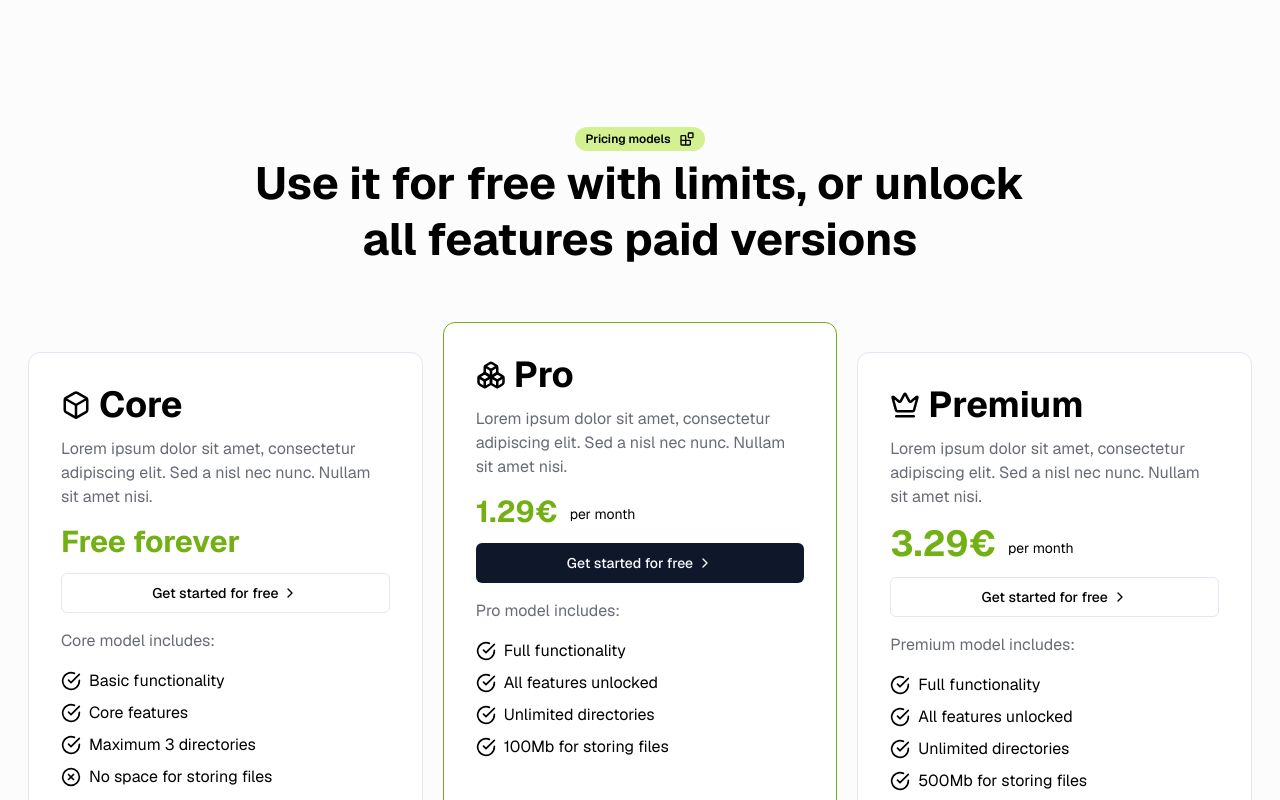
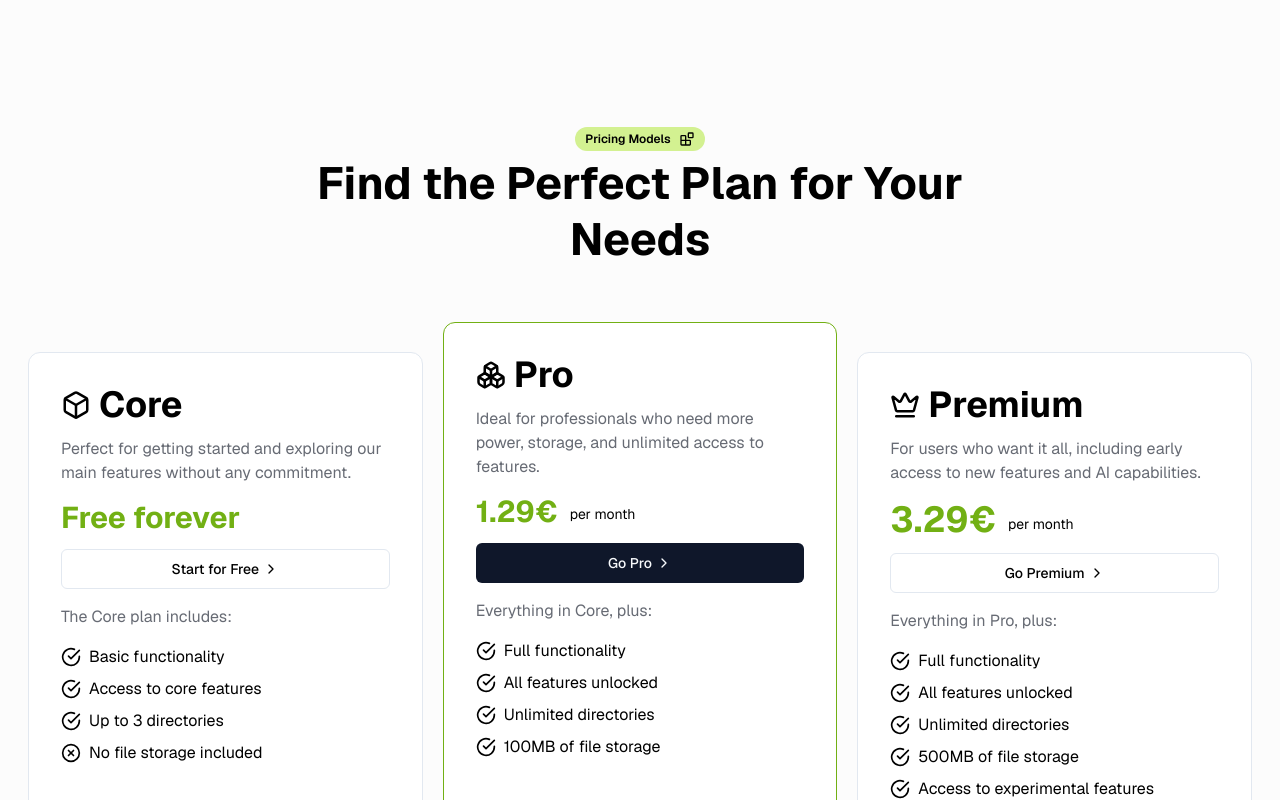
Before and after one commit to studiominsky/panellio, a Next.js app: page / in a window 1280 px wide. Shown: the part 3540-4340 px from the top of the page. Built offline with nearby package versions, Linux system fonts and the light colour scheme; no server answers.

Commit message:
add missing pages

```diff
--- a/app/pricing/page.tsx
+++ b/app/pricing/page.tsx
@@ -28,16 +28,14 @@ export default function Pricing() {
                 variant="outline"
                 className="mb-1 py-1 border-none bg-[--ui-soft] text-black dark:text-[--ui-primary] dark:bg-[--ui-primary-opacity]"
               >
-                The big picture <Scroll className="w-4 h-4 ml-2" />
+                Pricing models <Scroll className="w-4 h-4 ml-2" />
               </Badge>
               <h1 className="text-[40px] font-bold mx-auto leading-[1] md:text-[75px]">
-                Pricing models
+                Choose Your Plan
               </h1>
               <p className=" max-w-[480px] text-lg font-normal mt-5 md:max-w-[690px] mx-auto md:text-[23px] md:leading-9">
-                Lorem ipsum, dolor sit amet consectetur adipisicing
-                elit. Corrupti esse magni sint quam harum aliquid, ex
-                tenetur architecto. Blanditiis reiciendis ex iste
-                cupiditate, porro dolorem.
+                Whether you're just starting out or need advanced
+                features, we have a plan that's right for you.
               </p>
             </div>
           </Container>
@@ -50,8 +48,8 @@ export default function Pricing() {
                 <span>Core</span>
               </span>
               <p className="text-md mt-3 text-foreground/60">
-                Lorem ipsum dolor sit amet, consectetur adipiscing
-                elit. Sed a nisl nec nunc. Nullam sit amet nisi.
+                Perfect for getting started and exploring our main
+                features without any commitment.
               </p>
               <span className="flex items-end gap-3 mt-3">
                 <span className="text-3xl font-bold text-[--ui-primary] relative top-[3px]">
@@ -65,12 +63,12 @@ export default function Pricing() {
                 className="mt-4"
               >
                 <Link href="/signup">
-                  Get started for free
+                  Start for Free
                   <ChevronRight className="ml-1 h-4 w-4" />
                 </Link>
               </Button>
               <span className="my-4 text-foreground/60">
-                Core model includes:
+                The Core plan includes:
               </span>
               <span className="flex items-center gap-2 mb-2">
                 <CircleCheckBig size={20} />
@@ -78,15 +76,15 @@ export default function Pricing() {
               </span>
               <span className="flex items-center gap-2 mb-2">
                 <CircleCheckBig size={20} />
-                Core features
+                Access to core features
               </span>
               <span className="flex items-center gap-2 mb-2">
                 <CircleCheckBig size={20} />
-                Maximum 3 directories
+                Up to 3 directories
               </span>
               <span className="flex items-center gap-2 mb-2">
                 <CircleX size={20} />
-                No space for storing files
+                No file storage included
               </span>
             </div>
             <div className="flex flex-col w-full  border bg-card border-[--ui-primary] rounded-xl p-6 md:p-8 lg:w-1/3 lg:mt-[-30px]">
@@ -95,8 +93,8 @@ export default function Pricing() {
                 <span>Pro</span>
               </span>
               <p className="text-md mt-3 text-foreground/60">
-                Lorem ipsum dolor sit amet, consectetur adipiscing
-                elit. Sed a nisl nec nunc. Nullam sit amet nisi.
+                Ideal for professionals who need more power, storage,
+                and unlimited access to features.
               </p>
               <span className="flex items-baseline gap-3 mt-3">
                 <span className="text-3xl font-bold text-[--ui-primary] relative top-[3px]">
@@ -106,12 +104,12 @@ export default function Pricing() {
               </span>
               <Button asChild name="Sign Up" className="mt-4">
                 <Link href="/signup">
-                  Get started for free{' '}
+                  Go Pro
                   <ChevronRight className="ml-1 h-4 w-4" />
                 </Link>
               </Button>
               <span className="my-4 text-foreground/60">
-                Pro model includes:
+                Everything in Core, plus:
               </span>
               <span className="flex items-center gap-2 mb-2">
                 <CircleCheckBig size={20} />
@@ -127,7 +125,7 @@ export default function Pricing() {
               </span>
               <span className="flex items-center gap-2 mb-2">
                 <CircleCheckBig size={20} />
-                100Mb for storing files
+                100MB of file storage
               </span>
             </div>
             <div className="flex flex-col w-full border bg-card border-border rounded-xl p-6 md:p-8 lg:w-1/3">
@@ -136,8 +134,8 @@ export default function Pricing() {
                 <span>Premium</span>
               </span>
               <p className="text-md mt-3 text-foreground/60">
-                Lorem ipsum dolor sit amet, consectetur adipiscing
-                elit. Sed a nisl nec nunc. Nullam sit amet nisi.
+                For users who want it all, including early access to
+                new features and AI capabilities.
               </p>
               <span className="flex items-baseline gap-3 mt-3">
                 <span className="text-4xl font-bold text-[--ui-primary] relative top-[3px]">
@@ -152,12 +150,12 @@ export default function Pricing() {
                 className="mt-4"
               >
                 <Link href="/signup">
-                  Get started for free
+                  Go Premium
                   <ChevronRight className="ml-1 h-4 w-4" />
                 </Link>
               </Button>
               <span className="my-4 text-foreground/60">
-                Premium model includes:
+                Everything in Pro, plus:
               </span>
               <span className="flex items-center gap-2 mb-2">
                 <CircleCheckBig size={20} />
@@ -173,15 +171,15 @@ export default function Pricing() {
               </span>
               <span className="flex items-center gap-2 mb-2">
                 <CircleCheckBig size={20} />
-                500Mb for storing files
+                500MB of file storage
               </span>
               <span className="flex items-center gap-2 mb-2">
                 <CircleCheckBig size={20} />
-                Experimental features included
+                Access to experimental features
               </span>
               <span className="flex items-center gap-2 mb-2">
                 <CircleCheckBig size={20} />
-                AI included
+                Integrated AI assistant
               </span>
             </div>
           </div>
--- a/components/home/pricing.tsx
+++ b/components/home/pricing.tsx
@@ -23,11 +23,10 @@ function Pricing() {
             variant="outline"
             className="py-1 border-none bg-[--ui-soft] text-black dark:text-[--ui-primary] dark:bg-[--ui-primary-opacity]"
           >
-            Pricing models <Blocks className="w-4 h-4 ml-2" />
+            Pricing Models <Blocks className="w-4 h-4 ml-2" />
           </Badge>
           <h2 className="text-center max-w-[780px] text-[35px] md:text-[45px] font-bold leading-tight">
-            Use it for free with limits, or unlock all features paid
-            versions
+            Find the Perfect Plan for Your Needs
           </h2>
           <div className="flex flex-col justify-between mt-10 gap-5 w-full lg:flex-row md:mt-20">
             <div className="flex flex-col w-full border bg-card border-border rounded-xl p-6 md:p-8 lg:w-1/3">
@@ -36,8 +35,8 @@ function Pricing() {
                 <span>Core</span>
               </span>
               <p className="text-md mt-3 text-foreground/60">
-                Lorem ipsum dolor sit amet, consectetur adipiscing
-                elit. Sed a nisl nec nunc. Nullam sit amet nisi.
+                Perfect for getting started and exploring our main
+                features without any commitment.
               </p>
               <span className="flex items-end gap-3 mt-3">
                 <span className="text-3xl font-bold text-[--ui-primary] relative top-[3px]">
@@ -51,12 +50,12 @@ function Pricing() {
                 className="mt-4"
               >
                 <Link href="/signup">
-                  Get started for free
+                  Start for Free
                   <ChevronRight className="ml-1 h-4 w-4" />
                 </Link>
               </Button>
               <span className="my-4 text-foreground/60">
-                Core model includes:
+                The Core plan includes:
               </span>
               <span className="flex items-center gap-2 mb-2">
                 <CircleCheckBig size={20} />
@@ -64,15 +63,15 @@ function Pricing() {
               </span>
               <span className="flex items-center gap-2 mb-2">
                 <CircleCheckBig size={20} />
-                Core features
+                Access to core features
               </span>
               <span className="flex items-center gap-2 mb-2">
                 <CircleCheckBig size={20} />
-                Maximum 3 directories
+                Up to 3 directories
               </span>
               <span className="flex items-center gap-2 mb-2">
                 <CircleX size={20} />
-                No space for storing files
+                No file storage included
               </span>
             </div>
             <div className="flex flex-col w-full  border bg-card border-[--ui-primary] rounded-xl p-6 md:p-8 lg:w-1/3 lg:mt-[-30px]">
@@ -81,8 +80,8 @@ function Pricing() {
                 <span>Pro</span>
               </span>
               <p className="text-md mt-3 text-foreground/60">
-                Lorem ipsum dolor sit amet, consectetur adipiscing
-                elit. Sed a nisl nec nunc. Nullam sit amet nisi.
+                Ideal for professionals who need more power, storage,
+                and unlimited access to features.
               </p>
               <span className="flex items-baseline gap-3 mt-3">
                 <span className="text-3xl font-bold text-[--ui-primary] relative top-[3px]">
@@ -92,12 +91,12 @@ function Pricing() {
               </span>
               <Button asChild name="Sign Up" className="mt-4">
                 <Link href="/signup">
-                  Get started for free{' '}
+                  Go Pro
                   <ChevronRight className="ml-1 h-4 w-4" />
                 </Link>
               </Button>
               <span className="my-4 text-foreground/60">
-                Pro model includes:
+                Everything in Core, plus:
               </span>
               <span className="flex items-center gap-2 mb-2">
                 <CircleCheckBig size={20} />
@@ -113,7 +112,7 @@ function Pricing() {
               </span>
               <span className="flex items-center gap-2 mb-2">
                 <CircleCheckBig size={20} />
-                100Mb for storing files
+                100MB of file storage
               </span>
             </div>
             <div className="flex flex-col w-full border bg-card border-border rounded-xl p-6 md:p-8 lg:w-1/3">
@@ -122,8 +121,8 @@ function Pricing() {
                 <span>Premium</span>
               </span>
               <p className="text-md mt-3 text-foreground/60">
-                Lorem ipsum dolor sit amet, consectetur adipiscing
-                elit. Sed a nisl nec nunc. Nullam sit amet nisi.
+                For users who want it all, including early access to
+                new features and AI capabilities.
               </p>
               <span className="flex items-baseline gap-3 mt-3">
                 <span className="text-4xl font-bold text-[--ui-primary] relative top-[3px]">
@@ -138,12 +137,12 @@ function Pricing() {
                 className="mt-4"
               >
                 <Link href="/signup">
-                  Get started for free
+                  Go Premium
                   <ChevronRight className="ml-1 h-4 w-4" />
                 </Link>
               </Button>
               <span className="my-4 text-foreground/60">
-                Premium model includes:
+                Everything in Pro, plus:
               </span>
               <span className="flex items-center gap-2 mb-2">
                 <CircleCheckBig size={20} />
@@ -159,15 +158,15 @@ function Pricing() {
               </span>
               <span className="flex items-center gap-2 mb-2">
                 <CircleCheckBig size={20} />
-                500Mb for storing files
+                500MB of file storage
               </span>
               <span className="flex items-center gap-2 mb-2">
                 <CircleCheckBig size={20} />
-                Experimental features included
+                Access to experimental features
               </span>
               <span className="flex items-center gap-2 mb-2">
                 <CircleCheckBig size={20} />
-                AI included
+                Integrated AI assistant
               </span>
             </div>
           </div>
```
Also changed, not shown: app/support/page.tsx (+14 -9 lines), components/logo.tsx (+10 -0 lines), components/support-form.tsx (added, +123 -0 lines), 1 other file (tests, documents, lock files or other folders).
